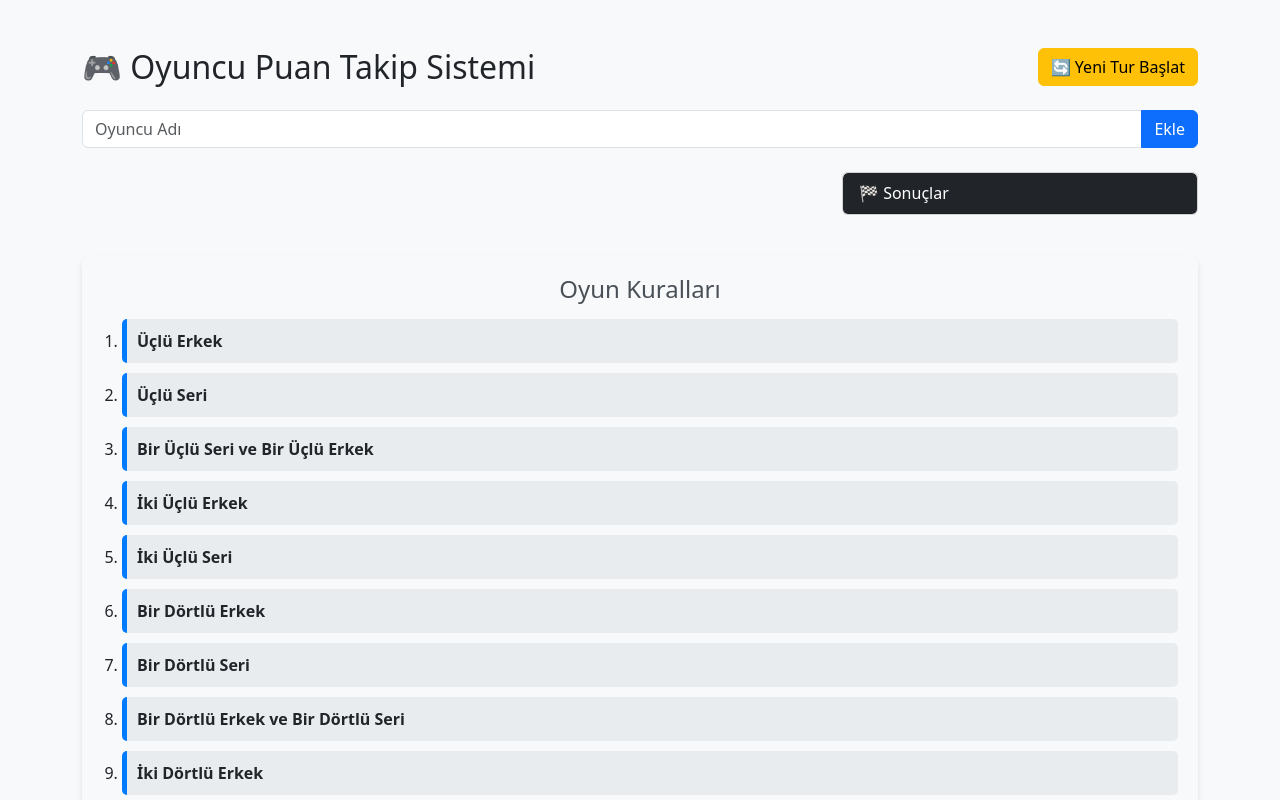
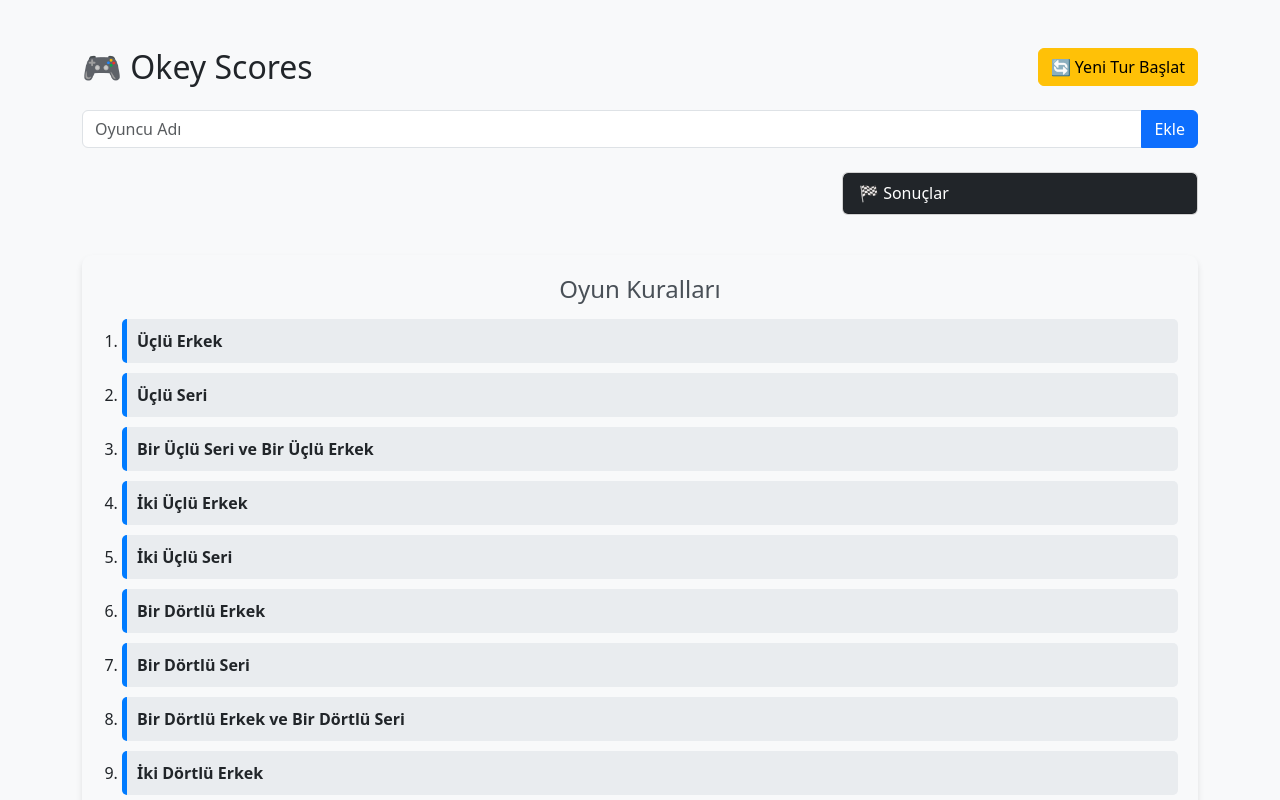
Before and after one commit to UgurVolkan/AmericanoOkeyScore, a plain HTML site: page index.html in a window 1280 px wide. Shown: the top 800 px of the page. Drawn offline with nearby package versions, Linux system fonts and the light colour scheme.

Commit message:
Update index.html

```diff
--- a/index.html
+++ b/index.html
@@ -60,7 +60,7 @@
 <body class="bg-light">
   <div class="container py-5">
     <div class="d-flex justify-content-between align-items-center mb-4">
-      <h2 class="mb-0">🎮 Oyuncu Puan Takip Sistemi</h2>
+      <h2 class="mb-0">🎮 Okey Scores</h2>
       <button id="resetScores" class="btn btn-warning">🔄 Yeni Tur Başlat</button>
     </div>
 
```
